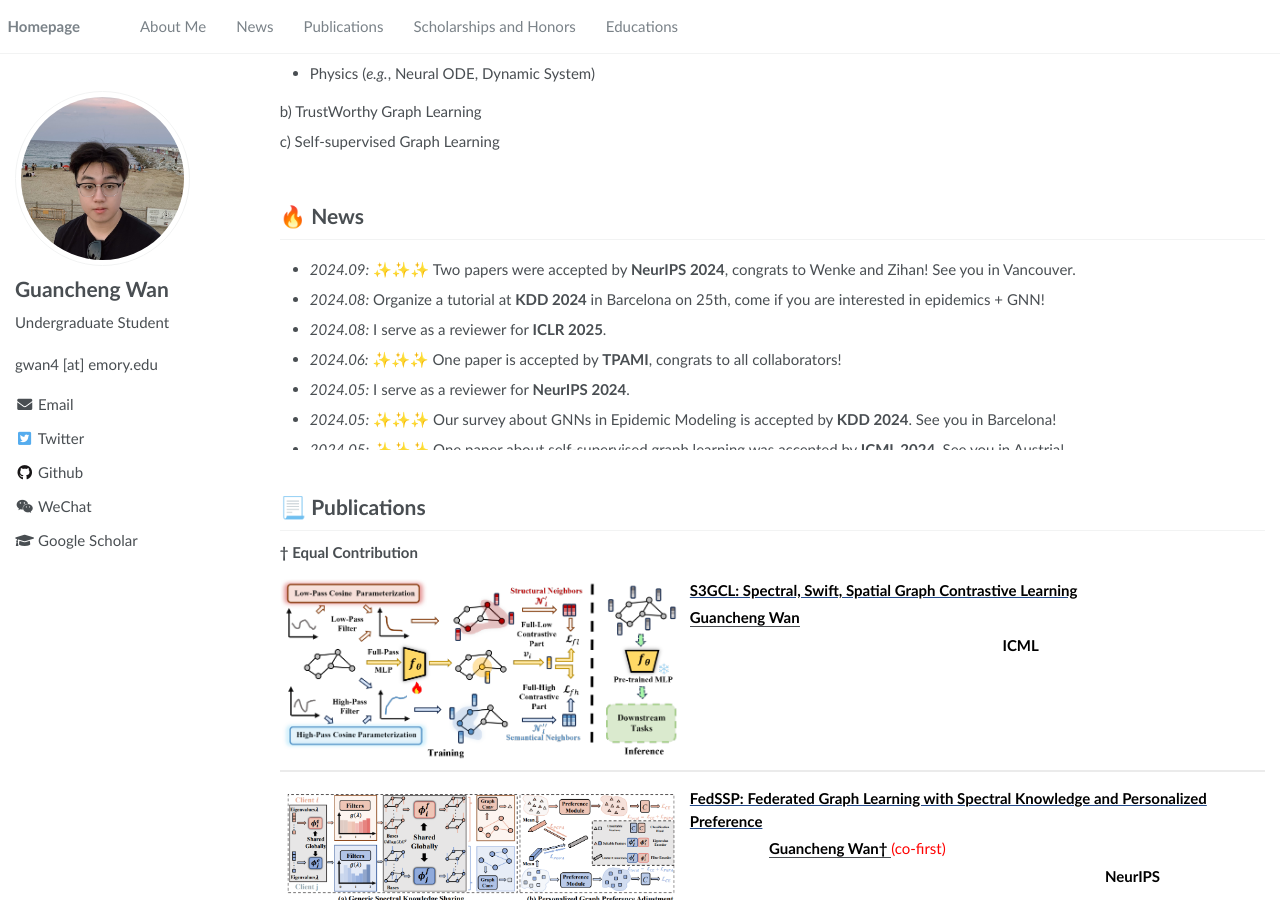
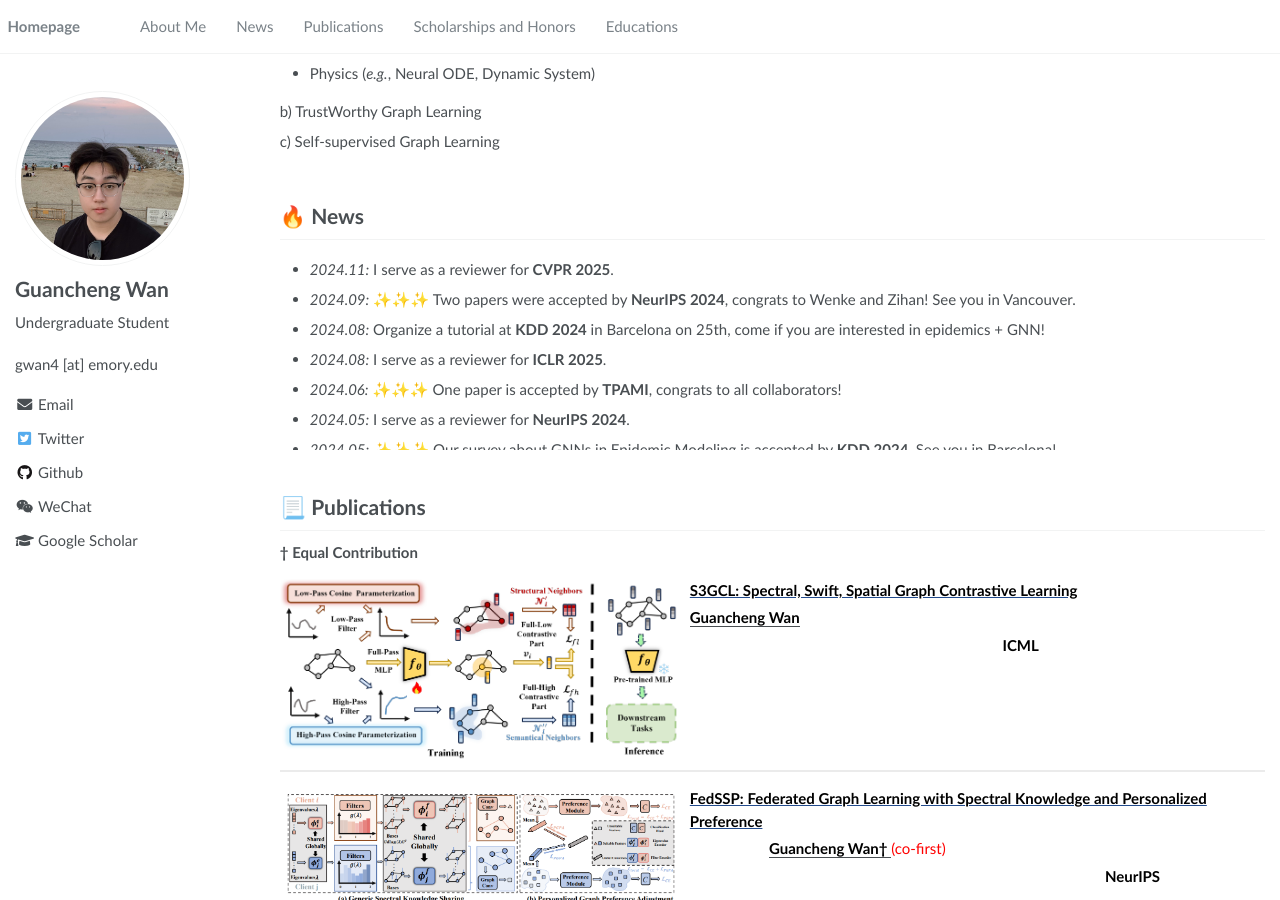
Before and after one commit to SuHui03/guanchengWan.github.io, a Jekyll site: the page built from _pages/about.md, in a window 1280 px wide and 900 px high, scrolled down 352 px. Built offline with Jekyll 4.4.1, drawn with Linux system fonts in a browser that asks for light colours.

Commit message:
Update about.md

```diff
--- a/_pages/about.md
+++ b/_pages/about.md
@@ -90,6 +90,7 @@ c) Self-supervised Graph Learning
 
 <div style="max-height: 200px; overflow-y: auto;">
 <ul>
+  <li><em>2024.11:</em> I serve as a reviewer for <strong>CVPR 2025</strong>.</li>
   <li><em>2024.09:</em> ✨✨✨ Two papers were accepted by <strong>NeurIPS 2024</strong>, congrats to Wenke and Zihan! See you in Vancouver.</li>
   <li><em>2024.08:</em> Organize a tutorial at <strong>KDD 2024</strong> in Barcelona on 25th, come if you are interested in epidemics + GNN!</li>
   <li><em>2024.08:</em> I serve as a reviewer for <strong>ICLR 2025</strong>.</li>
```
